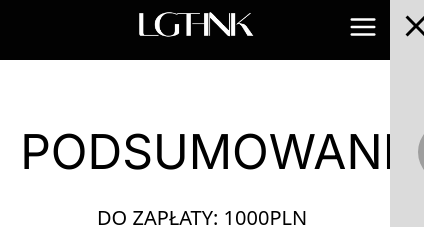
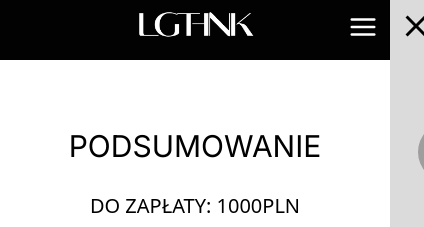
Before and after one commit to K0ntek/LGTHNK, a React (Vite) app in the folder LIGTHINK/: page /summary in a window 390 px wide. Shown: the top 227 px of the page, 424 px wide, since content can reach past the window. Built offline with nearby package versions, Linux system fonts and the light colour scheme; grey boxes are pictures that could not be loaded; a web font is replaced by a local one.

Commit message:
Update Summary.jsx

```diff
--- a/LIGTHINK/src/components/Summary.jsx
+++ b/LIGTHINK/src/components/Summary.jsx
@@ -7,7 +7,7 @@ const Summary = () => {
       <div className=" grid lg:grid-cols-2">
 
         <div className='w-[90%] mx-auto py-7'>
-          <h1 className=' font-inter text-5xl mb-7 text-center'>PODSUMOWANIE</h1>
+          <h1 className=' font-inter text-3xl sm:text-5xl mb-7 text-center'>PODSUMOWANIE</h1>
           <h1 className='text-center text-xl mt-4'>DO ZAPŁATY: 1000PLN</h1>
           <div className=' mx-auto h-[400px] overflow-y-scroll '>
             <ProductsInBag />
```
